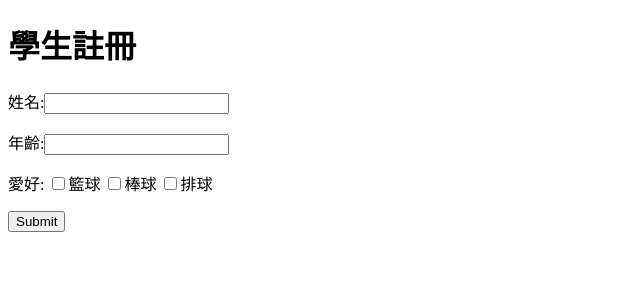
After one commit to kenson2998/oldboy_fullstack, a Django app: page /register/ in a window 1280 px wide. The commit adds this page. Shown: the top 300 px of the page, without its empty margins (0-640 px from the left). Run offline with Django 3.2, Linux system fonts and the light colour scheme.

Commit message:
update 420:4723

```diff
--- a/mysite/blog/views.py
+++ b/mysite/blog/views.py
@@ -12,3 +12,25 @@ def show_time(request):  # 必須要有req行參 ,給 user傳輸的
     # return HttpResponse("Hello")
     # return render(request, "show_timea.html", locals())
     return render(request, "show_timea.html", {"times": times})
+
+
+def article_year(request, year):
+    return HttpResponse(year)
+
+
+def article_year_month(request, year, month):
+    return HttpResponse(year + month)
+
+
+def number(request, num, year):
+    listq = {"2212": "Leon", "2215": "Mario", "2213": "艾力克斯"}
+    list_year = {"2019": "技術部組長", "2018": "Gary愛將"}
+    return HttpResponse(listq[num] + "是" + list_year[year])
+
+
+def register(request):
+    if not request.GET.get("user"):
+        pass
+    else:
+        print(request.GET)
+    return render(request, "register.html")
--- a/mysite/mysite/settings.py
+++ b/mysite/mysite/settings.py
@@ -116,5 +116,5 @@ USE_TZ = True
 STATIC_URL = '/static/'  # 別名
 
 STATICFILES_DIRS = (
-    os.path.join(BASE_DIR, "statics"),
+    os.path.join(BASE_DIR, "blog", "statics"),
 )
--- a/mysite/mysite/urls.py
+++ b/mysite/mysite/urls.py
@@ -17,8 +17,14 @@ from django.conf.urls import url
 from django.contrib import admin
 from blog import views
 
-
 urlpatterns = [
     url(r'^admin/', admin.site.urls),
     url(r'^show_time/', views.show_time),
+    url(r'article/(\d{4})/(\d{2})', views.article_year),
+    url(r'article_year_month/(?P<year>\d{4})/(?P<month>\d{2})', views.article_year_month),
+    url(r'number/(\d{4})/(\d{4})', views.number),
+
+    url(r'register/', views.register),
+
+
 ]
--- /dev/null
+++ b/mysite/templates/register.html
@@ -0,0 +1,22 @@
+<!DOCTYPE html>
+<html lang="en">
+<head>
+    <meta charset="UTF-8">
+    <title>Title</title>
+</head>
+<body>
+<h1>學生註冊</h1>
+
+<form action="">
+    <p>姓名:<input type="text" name="user"></p>
+    <p>年齡:<input type="text" name="age"></p>
+    <p>愛好:
+        <input type="checkbox" name="hobby" value="1">籃球
+        <input type="checkbox" name="hobby" value="2">棒球
+        <input type="checkbox" name="hobby" value="3">排球
+
+    </p>
+    <p><input type="submit"></p>
+</form>
+</body>
+</html>
--- a/mysite/templates/show_timea.html
+++ b/mysite/templates/show_timea.html
@@ -8,6 +8,8 @@
 <h1>時間：{{times}}</h1>
 
 <script src="{% static 'jquery-3.4.1.min.js' %}"></script>
+<script src="/static/jquery-3.4.1.min.js"></script>
+
 <script>
     $("h1").css("color","red");
 </script>
```
Also changed, not shown: mysite/blog/statics/jquery-3.4.1.min.js (renamed from mysite/statics/jquery-3.4.1.min.js), mysite/blog/statics/jquery.min.js (renamed from mysite/statics/jquery.min.js).
